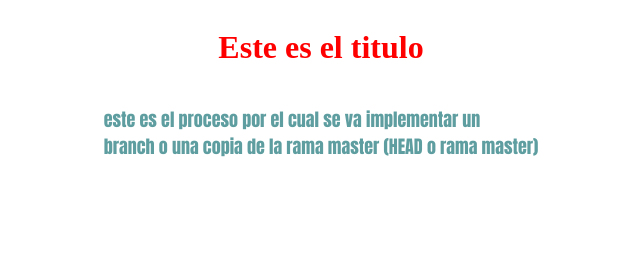
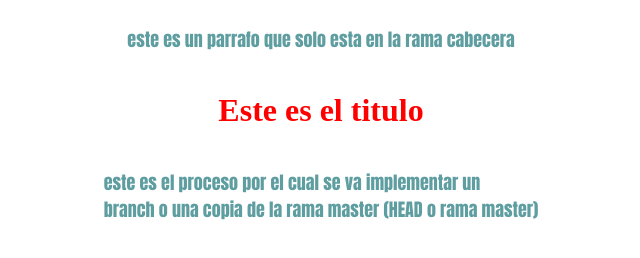
Before and after one commit to johnCoor/bolckpost, a plain HTML site: page index.html in a window 1280 px wide. Shown: the whole page, without its empty margins (319-959 px from the left). Drawn offline with Linux system fonts and the light colour scheme.

Commit message:
primer commmit de la ramaCabecera

```diff
--- a/index.html
+++ b/index.html
@@ -9,7 +9,9 @@
 </head>
 <body>
     <div class="div-principal">
-
+        <div>
+            <p>este es un parrafo que solo esta en la rama cabecera</p>
+        </div>
         <h1 class="title">Este es el titulo</h1>
         <p>este es el proceso por el cual se va implementar un <br>
         branch o una copia de la rama master (HEAD o rama master)</p>
```
